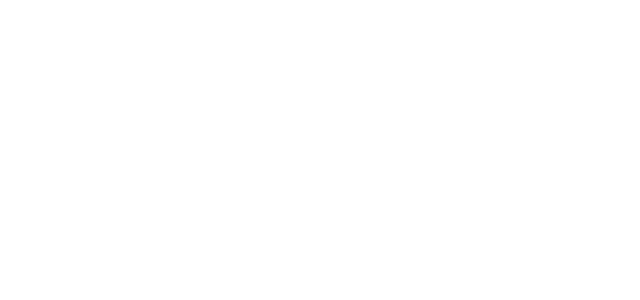
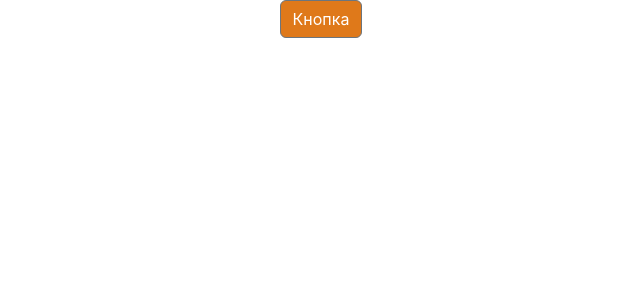
Before and after one commit to Anto-MSHK/podhod_front, a React (Create React App) app: page /button-art in a window 1280 px wide. Before the commit this address had no page. Shown: the top 300 px of the page, without its empty margins (319-959 px from the left). Built offline with nearby package versions, Linux system fonts and the light colour scheme.

Commit message:
Button Art

```diff
--- a/src/App.tsx
+++ b/src/App.tsx
@@ -4,6 +4,7 @@ import { Routes, Route } from "react-router-dom";
 import { TestPage } from "./pages/TestPage/TestPage";
 import { MainPage } from "./pages/MainPage/MainPage";
 import { GroupWidget } from "./common/Widget/GroupWidget";
+import { ButtonArt } from "./button.art/ButtonArt";
 
 function App() {
     return (
@@ -11,6 +12,7 @@ function App() {
             <Route element={<MainPage />} path="/"></Route>
             <Route element={<TestPage />} path="/redux-test"></Route>
             <Route element={<GroupWidget />} path='/widget'></Route>
+            <Route element={<ButtonArt name={"Кнопка"} />} path='/button-art'></Route>
         </Routes>
     );
 }
--- /dev/null
+++ b/src/button.art/ButtonArt.module.css
@@ -0,0 +1,11 @@
+.row {
+    display: flex;
+    align-items: center;
+    justify-content: center;
+
+}
+
+.textcolor {
+    color: white;
+    background-color: #df791a;
+}
--- /dev/null
+++ b/src/button.art/ButtonArt.tsx
@@ -0,0 +1,23 @@
+import React, { FC } from 'react'
+import { Button } from 'reactstrap'
+import styles from "./ButtonArt.module.css";
+
+interface IButtonArt{
+  name: string,
+
+}
+
+export const ButtonArt: FC<IButtonArt> = ({name}) => {
+  return (
+    <div className={styles.row}>
+      <div>
+      <Button
+       className={styles.textcolor}
+
+      >
+       {name}
+      </Button>
+      </div>
+    </div>
+  )
+}
--- a/src/features/counter/Counter.module.css
+++ b/src/features/counter/Counter.module.css
@@ -55,7 +55,7 @@
 }
 
 .asyncButton {
-  composes: button;
+  color-scheme: button;
   position: relative;
 }
 
```
